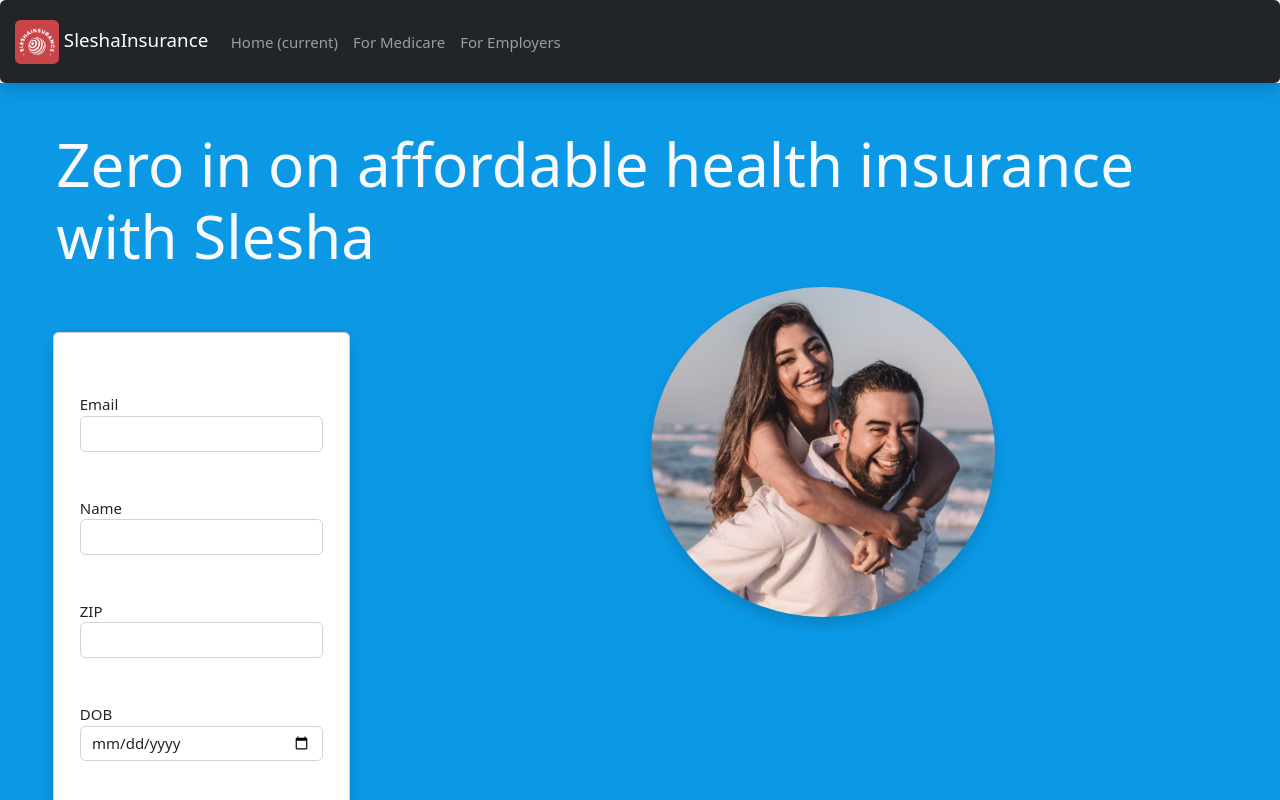
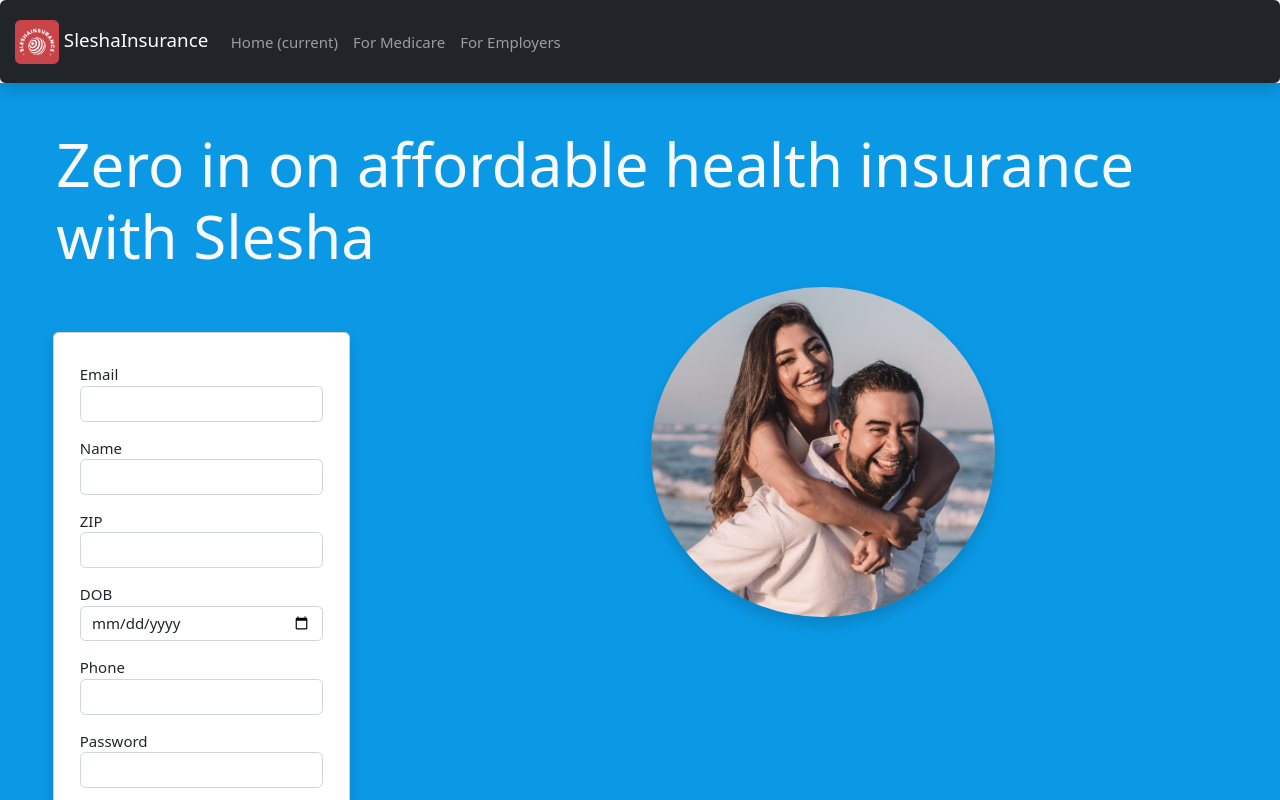
Before and after one commit to SleshaTraining/SleshaInsurance, an Angular app in the folder ui/SleshaInsuranceUI/: page /signup in a window 1280 px wide. Shown: the top 800 px of the page. Built offline with nearby package versions, Linux system fonts and the light colour scheme.

Commit message:
changes to plan details formadded mysql volume

```diff
--- a/ui/SleshaInsuranceUI/src/app/footer/footer.component.html
+++ b/ui/SleshaInsuranceUI/src/app/footer/footer.component.html
@@ -23,14 +23,14 @@
     </div>
   </div>
   <div class="text-light mb-5">
-    *Fingerprint access on compatible devices only. The downloading and use of the myCigna app is subject to the terms
+    *Fingerprint access on compatible devices only. The downloading and use of the mySlesha app is subject to the terms
     and conditions of the app and the online store from which it is downloaded. Standard mobile phone carrier and data
     usage charges apply.
 
     The Apple logo is a trademark of Apple Inc., registered in the U.S. and other countries. App Store is a registered
     service mark of Apple Inc. Google Play is a trademark of Google Inc.
 
-    Selecting these links will take you away from myCigna.com. Cigna may not control the linked sites’ content or links.
+    Selecting these links will take you away from mySlesha.com. Slesha may not control the linked sites’ content or links.
     Details
   </div>
 
--- a/ui/SleshaInsuranceUI/src/app/home/home.component.html
+++ b/ui/SleshaInsuranceUI/src/app/home/home.component.html
@@ -1,7 +1,7 @@
 <div class="row px-5 text-light rounded" style="background-image: url(../../assets/family.jpg);" >
     <div class="col-12 col-md-12 col-lg-8 col-xl-6 mt-5 px-5">
         <p class="display-1">Affordable Health Insurance Plans</p>
-        <p class="h5 d-xl-block d-none">Shopping for your own coverage? Open Enrollment is here and runs until Jan. 15. Cigna's plans come with $0 preventive care, $0 virtual care (telehealth), personalized digital tools, and 24/7/365 service and support. Let’s find a plan that works for you.
+        <p class="h5 d-xl-block d-none">Shopping for your own coverage? Open Enrollment is here and runs until Jan. 15. Slesha's plans come with $0 preventive care, $0 virtual care (telehealth), personalized digital tools, and 24/7/365 service and support. Let’s find a plan that works for you.
             See if plans are available in your state. See availability</p>
         <p class="display-3">Save now with Holiday Discount</p>
         <div class="row ">
--- a/ui/SleshaInsuranceUI/src/app/plandetails/plandetails.component.html
+++ b/ui/SleshaInsuranceUI/src/app/plandetails/plandetails.component.html
@@ -10,26 +10,26 @@
              <div class="row">
               <div class="form-group col-6">
                 <label for="">Age</label>
-                <input class="form-control" type="number" name="" id="">
+                <input formControlName="age" class="form-control" type="number" name="" id="">
               </div>
               <div class="col-6 mt-3">
                 <label for="">Gender</label>
                 <div class="form-check form-check-inline">
-                  <input class="form-check-input" type="radio" name="inlineRadioOptions" id="inlineRadio1" value="option1">
+                  <input formControlName="gender" class="form-check-input" type="radio" name="inlineRadioOptions" id="inlineRadio1" value="option1">
                   <label class="form-check-label" for="inlineRadio1">Male</label>
                 </div>
                 <div class="form-check form-check-inline">
-                  <input class="form-check-input" type="radio" name="inlineRadioOptions" id="inlineRadio2" value="option2">
+                  <input formControlName="gender" class="form-check-input" type="radio" name="inlineRadioOptions" id="inlineRadio2" value="option2">
                   <label class="form-check-label" for="inlineRadio2">Female</label>
                 </div>
                 <div class="form-check form-check-inline">
-                  <input class="form-check-input" type="radio" name="inlineRadioOptions" id="inlineRadio3" value="option3">
+                  <input formControlName="gender" class="form-check-input" type="radio" name="inlineRadioOptions" id="inlineRadio3" value="option3">
                   <label class="form-check-label" for="inlineRadio3">Other</label>
                 </div>
                </div>
              </div>
                 <div class="form-check mt-3">
-                  <input class="form-check-input" type="checkbox" value="" id="defaultCheck1">
+                  <input formControlName="smoke" class="form-check-input" type="checkbox" value="" id="defaultCheck1">
                   <label class="form-check-label" for="defaultCheck1">
                     Frequent Smoker
                   </label>
@@ -39,7 +39,7 @@
 
             </div>
             <div class="card-footer">
-              <button (click)="step1()"  class="btn btn-success p-2 rounded">Next</button>
+              <button (click)="step1()" [disabled]="basicForm.invalid"  class="btn btn-success p-2 rounded">Next</button>
             </div>
           </div>
         </div>
@@ -76,7 +76,7 @@
               </div>
             </div>
             <div class="card-footer">
-              <button (click)="step1()"  class="btn btn-success p-2 rounded">See Quotes</button>
+              <button (click)="step1()" [disabled]="advancedForm.invalid"  class="btn btn-success p-2 rounded">See Quotes</button>
             </div>
           </div>
         </div>
--- a/ui/SleshaInsuranceUI/src/app/plandetails/plandetails.component.ts
+++ b/ui/SleshaInsuranceUI/src/app/plandetails/plandetails.component.ts
@@ -34,12 +34,12 @@ export class PlandetailsComponent implements OnInit {
     })
 
     this.basicForm=this.fb.group({
-        'age':['',[],null],
-        'gender':['',[],null],
+        'age':['',[Validators.required],null],
+        'gender':['',[Validators.required],null],
         'smoke':['',[],null]
     })
     this.advancedForm=this.fb.group({
-      'type':['',[],null]
+      'type':['',[Validators.required],null]
     })
 
   }
--- a/ui/SleshaInsuranceUI/src/app/signup/signup.component.html
+++ b/ui/SleshaInsuranceUI/src/app/signup/signup.component.html
@@ -3,27 +3,27 @@
     <div class="card col-3 mt-5 mb-2 mx-2 shadow">
         <div class="card-body">
             <form class="form" [formGroup]="signupForm" (ngSubmit)="signup()">
-                <div class="form-group mt-5">
+                <div class="form-group mt-3">
                     <label for="email">Email</label>
                     <input formControlName="emailId" type="text" class="form-control">
                 </div>
-                <div class="form-group mt-5">
+                <div class="form-group mt-3">
                     <label for="name">Name</label>
                     <input formControlName="userName" type="text" class="form-control">
                 </div>
-                <div class="form-group mt-5">
+                <div class="form-group mt-3">
                     <label for="name">ZIP</label>
                     <input formControlName="zip" type="text" class="form-control">
                 </div>
-                <div class="form-group mt-5">
+                <div class="form-group mt-3">
                     <label for="name">DOB</label>
                     <input formControlName="dob" type="date" class="form-control">
                 </div>
-                <div class="form-group mt-5">
+                <div class="form-group mt-3">
                     <label for="name">Phone</label>
                     <input formControlName="phone" type="number" class="form-control">
                 </div>
-                <div class="form-group mt-5">
+                <div class="form-group mt-3">
                     <label for="name">Password</label>
                     <input formControlName="password" type="password" class="form-control">
                 </div>
```
Also changed, not shown: 2 other files (tests, documents, lock files or other folders).
